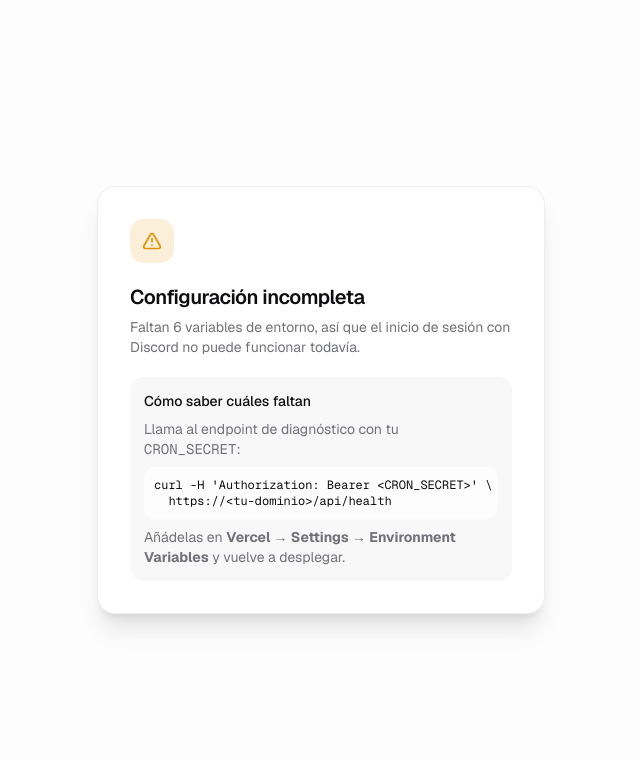
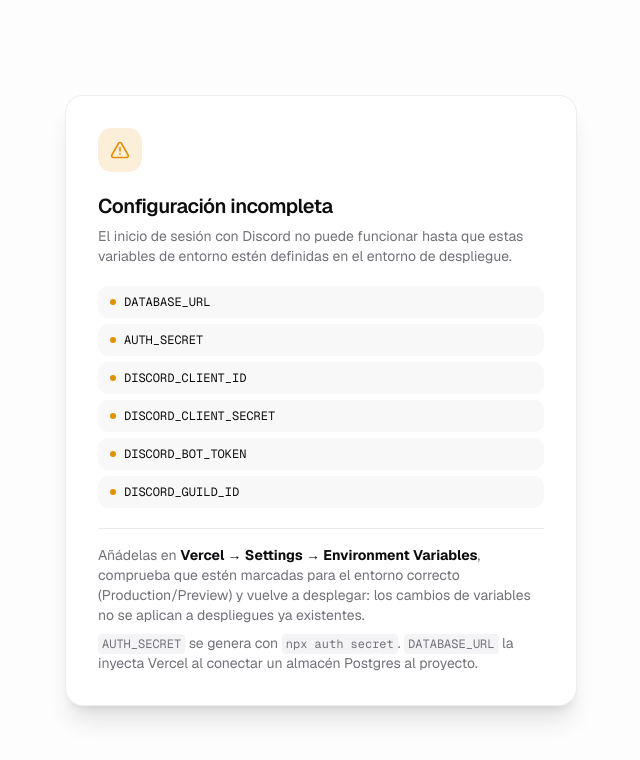
Before and after one commit to CrushedDEV/100devs, a Next.js app: page /login in a window 1280 px wide. Shown: the top 760 px of the page, without its empty margins (319-959 px from the left). Built offline with nearby package versions, Linux system fonts and the light colour scheme; no server answers.

Commit message:
first co

```diff
--- a/src/app/login/page.tsx
+++ b/src/app/login/page.tsx
@@ -12,6 +12,10 @@ import { DiscordLoginButton } from "./discord-login-button";
 import { SetupRequired } from "./setup-required";
 
 export const metadata: Metadata = { title: "Acceso" };
+
+// Reads cookies and the runtime environment, so it must never be prerendered:
+// otherwise the build-time config check would be baked into the output.
+export const dynamic = "force-dynamic";
 
 const ERROR_MESSAGES: Record<string, { title: string; body: string }> = {
   NotGuildMember: {
@@ -36,7 +40,7 @@ export default async function LoginPage({
   // Checked before `auth()`: initialising Auth.js reads the validated env and
   // would otherwise throw, turning a config mistake into a blank page.
   const issues = getEnvIssues();
-  if (issues.length > 0) return <SetupRequired count={issues.length} />;
+  if (issues.length > 0) return <SetupRequired missing={issues} />;
 
   const session = await auth();
   if (session?.user && isStaffRole(session.user.role)) redirect("/dashboard");
--- a/src/app/login/setup-required.tsx
+++ b/src/app/login/setup-required.tsx
@@ -2,13 +2,16 @@ import { TriangleAlert } from "lucide-react";
 
 /**
  * Shown instead of the sign-in form when the deployment is missing required
- * configuration. Deliberately vague: this page is public, so the list of
- * missing variables is only exposed through the secret-gated `/api/health`.
+ * configuration.
+ *
+ * Listing the variable *names* is safe — they are already documented in
+ * `.env.example` — and it is the difference between a five-second fix and a
+ * guessing game. Values are never read, let alone rendered.
  */
-export function SetupRequired({ count }: { count: number }) {
+export function SetupRequired({ missing }: { missing: string[] }) {
   return (
     <main className="flex min-h-dvh items-center justify-center px-4 py-12">
-      <div className="w-full max-w-md space-y-5 rounded-2xl border border-border/60 bg-card p-8 shadow-xl">
+      <div className="w-full max-w-lg space-y-5 rounded-2xl border border-border/60 bg-card p-8 shadow-xl">
         <span className="flex size-11 items-center justify-center rounded-xl bg-warning/15 text-warning">
           <TriangleAlert className="size-5" />
         </span>
@@ -18,22 +21,46 @@ export function SetupRequired({ count }: { count: number }) {
             Configuración incompleta
           </h1>
           <p className="text-sm text-muted-foreground">
-            Faltan {count} {count === 1 ? "variable" : "variables"} de entorno,
-            así que el inicio de sesión con Discord no puede funcionar todavía.
+            El inicio de sesión con Discord no puede funcionar hasta que estas
+            variables de entorno estén definidas en el entorno de despliegue.
           </p>
         </div>
 
-        <div className="space-y-2 rounded-xl bg-muted/60 p-3.5 text-sm">
-          <p className="font-medium">Cómo saber cuáles faltan</p>
-          <p className="text-muted-foreground">
-            Llama al endpoint de diagnóstico con tu <code>CRON_SECRET</code>:
+        <ul className="space-y-1.5">
+          {missing.map((name) => (
+            <li
+              key={name}
+              className="flex items-center gap-2 rounded-lg bg-muted/60 px-3 py-2 font-mono text-xs"
+            >
+              <span className="size-1.5 shrink-0 rounded-full bg-warning" />
+              {name}
+            </li>
+          ))}
+        </ul>
+
+        <div className="space-y-2 border-t border-border/70 pt-4 text-sm text-muted-foreground">
+          <p>
+            Añádelas en{" "}
+            <strong className="text-foreground">
+              Vercel → Settings → Environment Variables
+            </strong>
+            , comprueba que estén marcadas para el entorno correcto
+            (Production/Preview) y vuelve a desplegar: los cambios de variables
+            no se aplican a despliegues ya existentes.
           </p>
-          <pre className="overflow-x-auto rounded-lg bg-background p-2.5 text-xs">
-            <code>{"curl -H 'Authorization: Bearer <CRON_SECRET>' \\\n  https://<tu-dominio>/api/health"}</code>
-          </pre>
-          <p className="text-muted-foreground">
-            Añádelas en <strong>Vercel → Settings → Environment Variables</strong>{" "}
-            y vuelve a desplegar.
+          <p>
+            <code className="rounded bg-muted px-1 py-0.5 text-xs">
+              AUTH_SECRET
+            </code>{" "}
+            se genera con{" "}
+            <code className="rounded bg-muted px-1 py-0.5 text-xs">
+              npx auth secret
+            </code>
+            .{" "}
+            <code className="rounded bg-muted px-1 py-0.5 text-xs">
+              DATABASE_URL
+            </code>{" "}
+            la inyecta Vercel al conectar un almacén Postgres al proyecto.
           </p>
         </div>
       </div>
```
